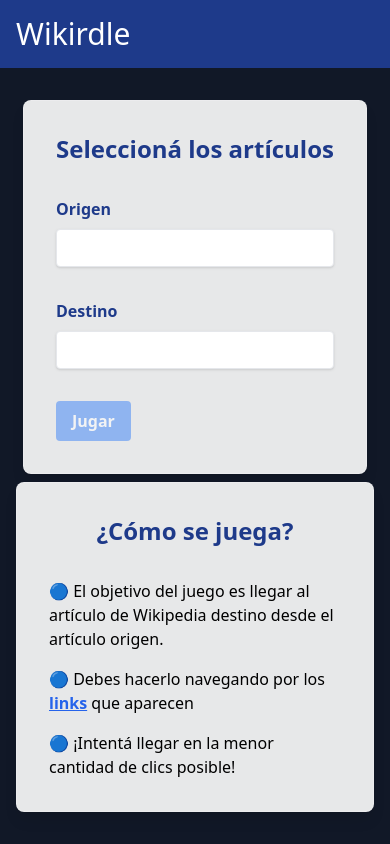
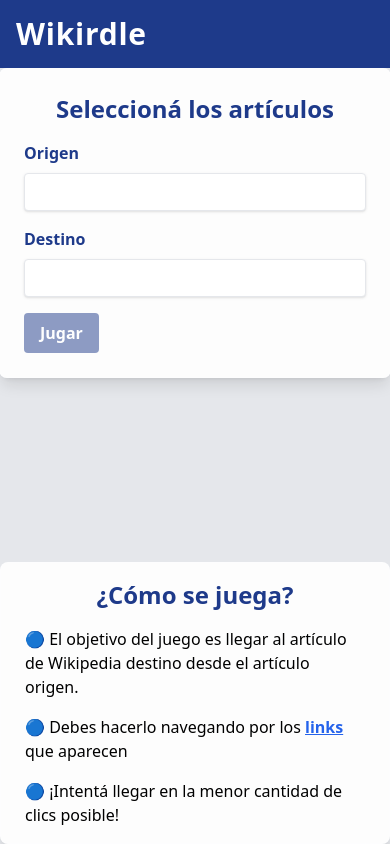
Before and after one commit to sebastianvelo/wikirdle, a React (Create React App) app: page / in a window 390 px wide. Built offline with nearby package versions, Linux system fonts and the light colour scheme.

Commit message:
Update mobile responsive

```diff
--- a/src/common/components/Header.tsx
+++ b/src/common/components/Header.tsx
@@ -1,7 +1,7 @@
 const Header = () => {
     return (
         <div className="bg-blue-900 text-white p-4 w-screen text-center space-y-4 flex justify-between items-center">
-            <h3 className="text-3xl">Wikirdle</h3>
+            <h3 className="text-3xl font-bold tracking-wide hover:tracking-widest transition-all">Wikirdle</h3>
         </div>
     );
 }
--- a/src/screens/search/SearchScreen.tsx
+++ b/src/screens/search/SearchScreen.tsx
@@ -11,10 +11,10 @@
   return (
     <div className="w-screen h-screen flex flex-col">
       <Header />
-      <div className="py-8 px-4 flex flex-col lg:flex-row h-full w-full justify-between sm:justify-evenly items-center bg-gray-900">
+      <div className="flex flex-col lg:flex-row h-full w-full justify-between sm:justify-around items-center bg-gray-200 sm:pt-4">
 
         <GlassmorphismCard>
-          <div className="p-8 space-y-8 w-full">
+          <div className="p-6 space-y-4 w-screen sm:w-96">
             <h1 className="text-2xl font-bold text-center text-blue-900">
               Seleccioná los artículos
             </h1>
@@ -24,9 +24,10 @@
           </div>
 
         </GlassmorphismCard>
+
         <GlassmorphismCard>
-          <div className="p-8 space-y-4">
-            <h1 className="text-2xl font-bold text-center text-blue-900 mb-8">
+          <div className="px-6 py-4 space-y-4">
+            <h1 className="text-2xl font-bold text-center text-blue-900">
               ¿Cómo se juega?
             </h1>
             <p>🔵 El objetivo del juego es llegar al artículo de Wikipedia destino desde el artículo origen.</p>
--- a/src/screens/search/StartGameButton.tsx
+++ b/src/screens/search/StartGameButton.tsx
@@ -17,7 +17,7 @@
     <button
       onClick={startGame}
       disabled={!props.origin || !props.destination}
-      className="bg-blue-500 hover:bg-blue-500 text-white font-bold py-2 px-4 rounded disabled:opacity-50 disabled:cursor-not-allowed "
+      className="bg-blue-900 hover:bg-blue-800 text-white font-bold py-2 px-4 rounded disabled:opacity-50 disabled:cursor-not-allowed "
     >
       Jugar
     </button>
--- a/src/screens/wiki/WikiScreen.tsx
+++ b/src/screens/wiki/WikiScreen.tsx
@@ -23,6 +23,7 @@
         setIsLoading(true);
         if(!article) throw new Error("Please provide a title");
         const pageContent = await getWikipediaMobileHtml(article);
+        if(!pageContent) throw new Error("Article not found")
         setHtmlContent(pageContent.replace("<base ", "<pepe"));
       } catch (error) {
         console.error(error);
```
